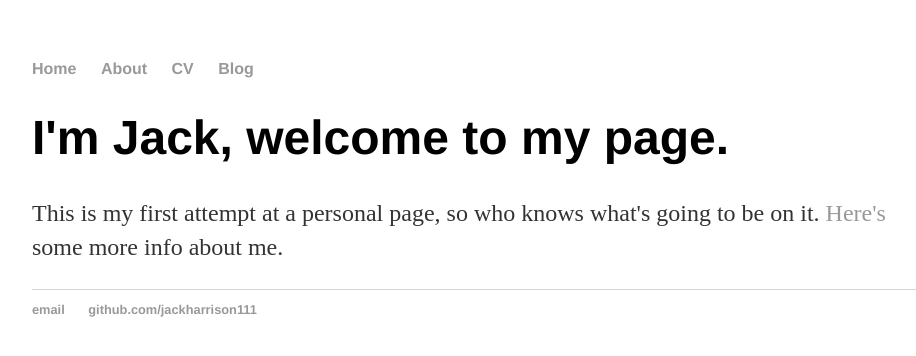
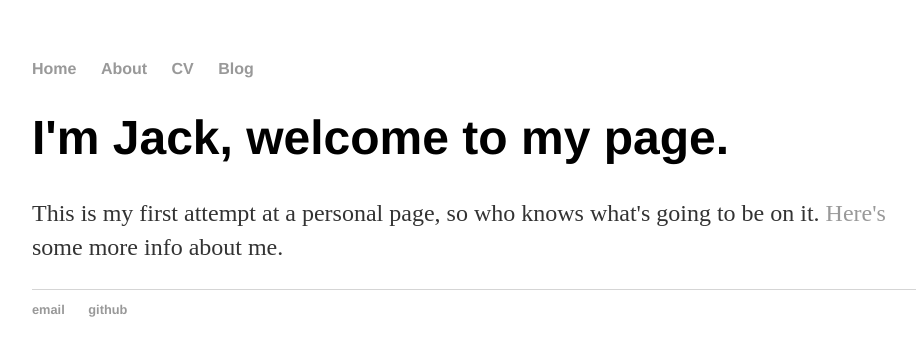
Before and after one commit to jackharrison111/jackharrison111.github.io, a plain HTML site: page index.html in a window 1280 px wide. Shown: the whole page, without its empty margins (160-1076 px from the left). Drawn offline with Linux system fonts and the light colour scheme.

Commit message:
Update index.html

```diff
--- a/index.html
+++ b/index.html
@@ -23,7 +23,7 @@
 		<footer>
     		<ul>
         		<li><a href="mailto:jackharrison111@gmail.com">email</a></li>
-        		<li><a href="https://github.com/jackharrison111">github.com/jackharrison111</a></li>
+        		<li><a href="https://github.com/jackharrison111">github</a></li>
 			</ul>
 		</footer>
 	</body>
```
